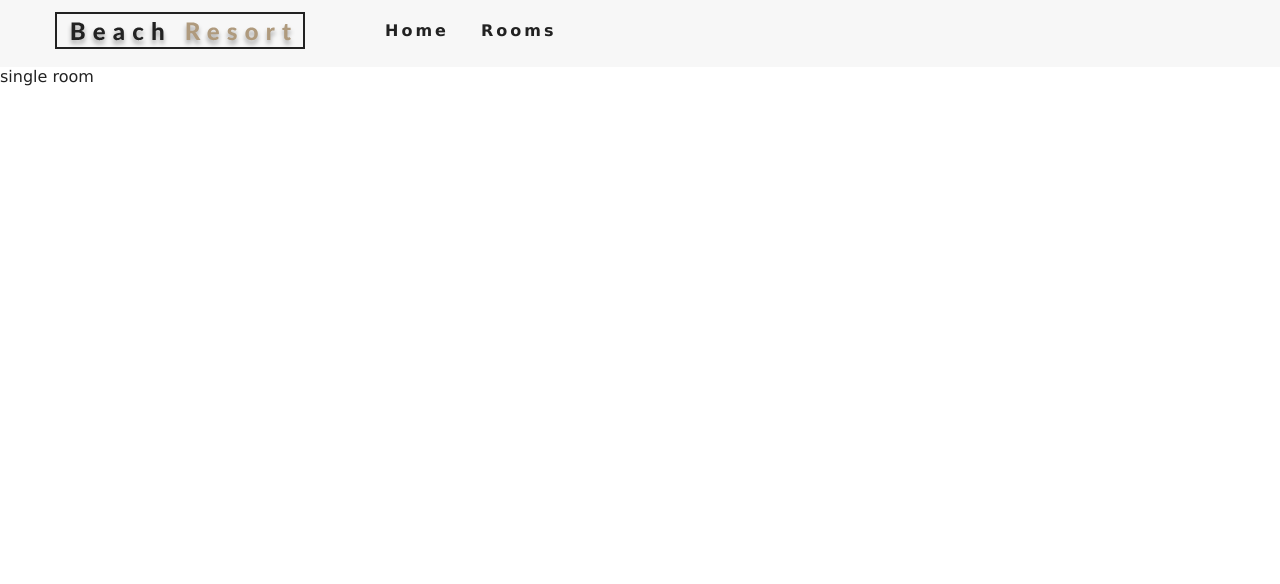
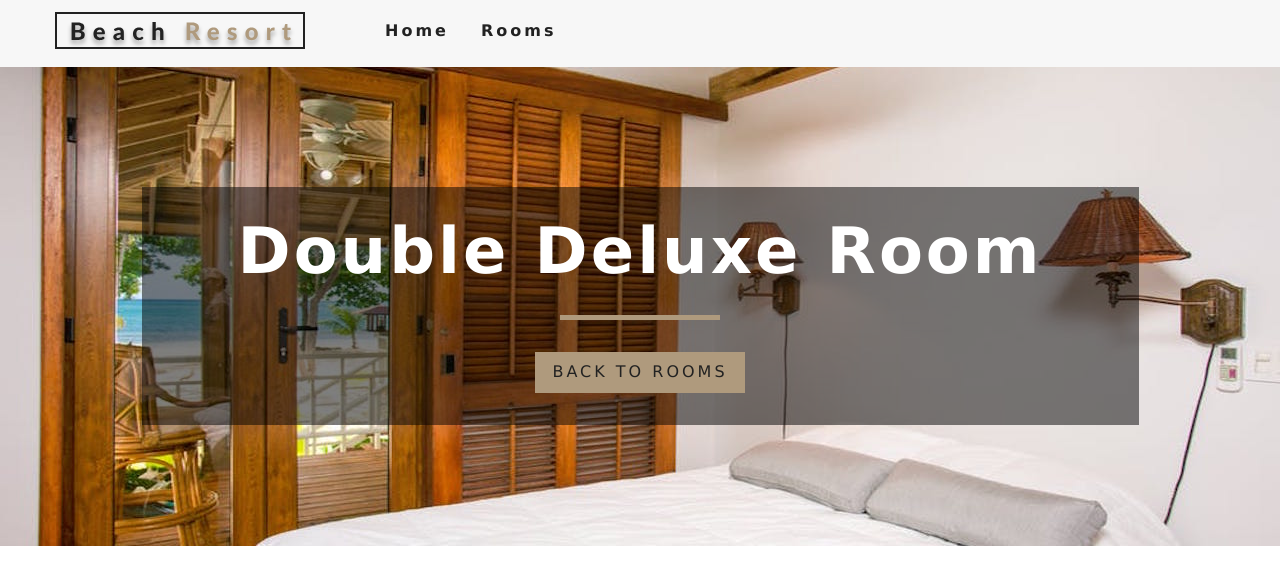
Before and after one commit to r-sabzi/beach-resort, a React (Create React App) app: page /rooms/double-deluxe in a window 1280 px wide. Shown: the top 584 px of the page. Built offline with nearby package versions, Linux system fonts and the light colour scheme.

Commit message:
added singleRoom and styledHero

```diff
--- a/package.json
+++ b/package.json
@@ -7,7 +7,8 @@
     "react-dom": "^16.8.6",
     "react-icons": "^3.7.0",
     "react-router-dom": "^5.0.1",
-    "react-scripts": "3.0.1"
+    "react-scripts": "3.0.1",
+    "styled-components": "^4.4.0"
   },
   "scripts": {
     "start": "react-scripts start",
--- /dev/null
+++ b/src/components/StyledHero.js
@@ -0,0 +1,8 @@
+import styled from 'styled-components'
+const StyledHero = styled.header`
+  min-height: 60vh;
+  background: url(${props=>props.img}) center/cover no-repeat;
+  display: flex;
+  align-items: center;
+  justify-content: center;`;
+export default StyledHero
--- a/src/pages/SingleRoom.js
+++ b/src/pages/SingleRoom.js
@@ -1,11 +1,54 @@
-import React, { Component } from 'react'
+import React, { Component } from "react";
+import defaultBcg from "../images/room-1.jpeg";
+import StyledHero from "../components/StyledHero";
+import Banner from "../components/Banner";
+import { Link } from "react-router-dom";
+import { RoomContext } from "../context";
 
 export default class SingleRoom extends Component {
+  constructor(props) {
+    super(props);
+    this.state = {
+      slug: this.props.match.params.slug,
+      defaultBcg
+    };
+  }
+
+  static contextType = RoomContext;
+
   render() {
+    const { getRoom } = this.context;
+    const room = getRoom(this.state.slug);
+    if (!room) {
+      return (
+        <div className="error">
+          <h3>no such room could be found...</h3>
+          <Link to="/rooms" className="btn-primary">
+            back to rooms
+          </Link>
+        </div>
+      );
+    }
+
+    const {
+      name,
+      description,
+      capacity,
+      price,
+      extras,
+      breakfast,
+      pets,
+      images
+    } = room;
     return (
-      <div>
-        single room
-      </div>
-    )
+      <StyledHero img={images[0]}>
+        <Banner title={`${name} room`}>
+          <Link to="/rooms" className="btn-primary">
+            back to rooms
+          </Link>
+        </Banner>
+      </StyledHero>
+    );
+
   }
 }
```
Also changed, not shown: 1 other file (tests, documents, lock files or other folders).
